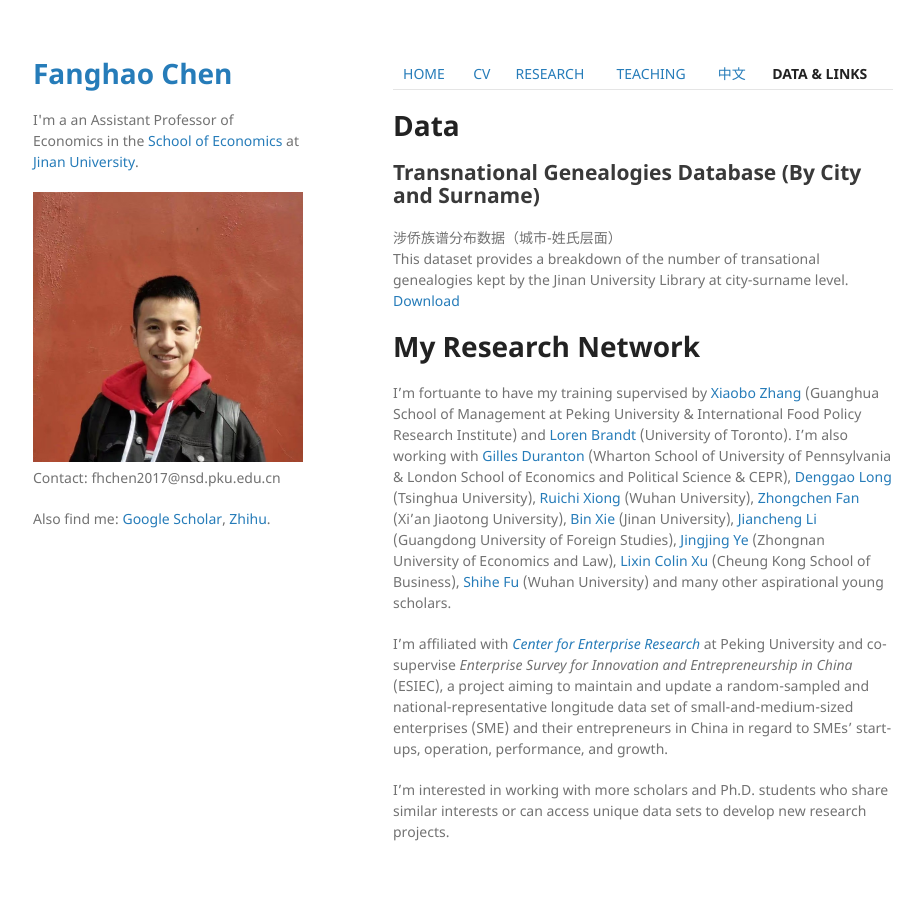
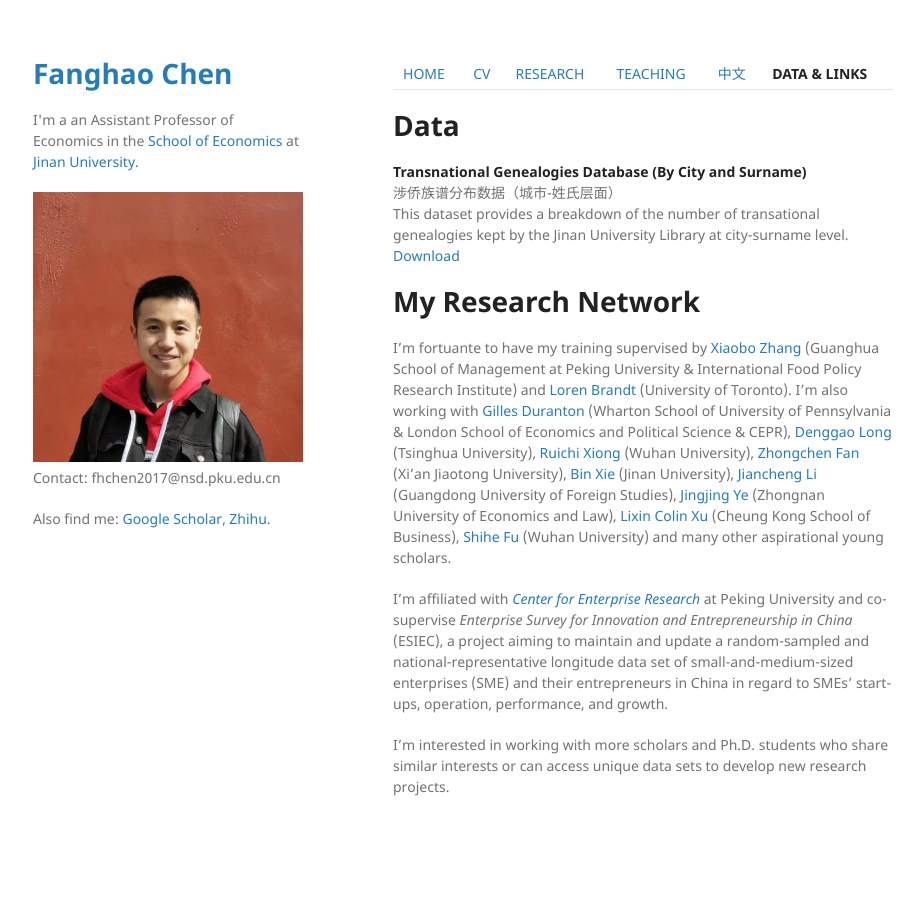
Before and after one commit to FanghaoChen/homepage, a Jekyll site: the page built from links.md, in a window 1280 px wide. Shown: the whole page, without its empty margins (177-1099 px from the left). Built offline with Jekyll 4.4.1, drawn with Linux system fonts in a browser that asks for light colours; our own code applies the rules of GitHub Pages for plain Markdown files.

```diff
--- a/links.md
+++ b/links.md
@@ -2,7 +2,7 @@
 
 # Data #
 
-## Transnational Genealogies Database (By City and Surname) ##
+**Transnational Genealogies Database (By City and Surname)** <br/>
 涉侨族谱分布数据（城市-姓氏层面）<br/>
 This dataset provides a breakdown of the number of transational genealogies kept by the Jinan University Library at city-surname level. <br/>
 [Download](./assets/涉侨族谱分布241028.rar)
```
